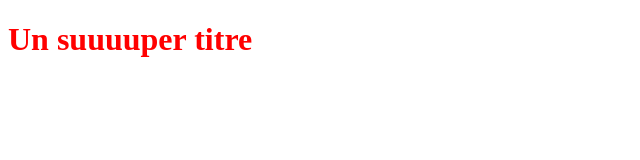
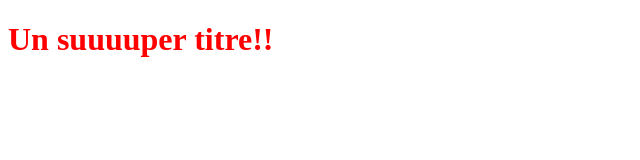
Before and after one commit to abouhadba/OpenclassroomsProject, a plain HTML site: page index.html in a window 1280 px wide. Shown: the full height of the page, 0-640 px from the left. Drawn offline with Linux system fonts and the light colour scheme.

Commit message:
modificaiton du fichier index.html en rajoutant un!

```diff
--- a/index.html
+++ b/index.html
@@ -5,6 +5,6 @@
    <link rel="stylesheet" type="text/css" href="styles.css">
 </head>
 <body>
-   <h1>Un suuuuper titre</h1>
+   <h1>Un suuuuper titre!! </h1>
 </body>
 </html>
```
